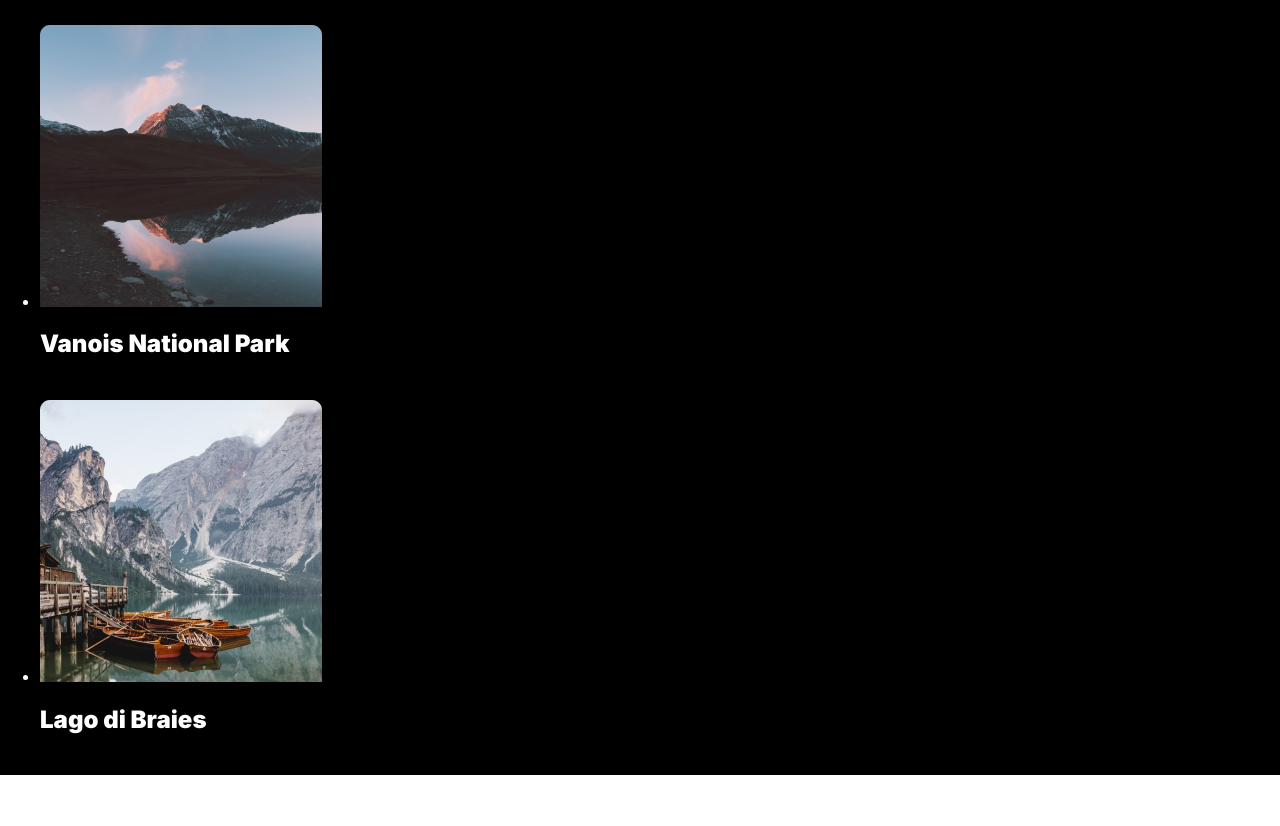
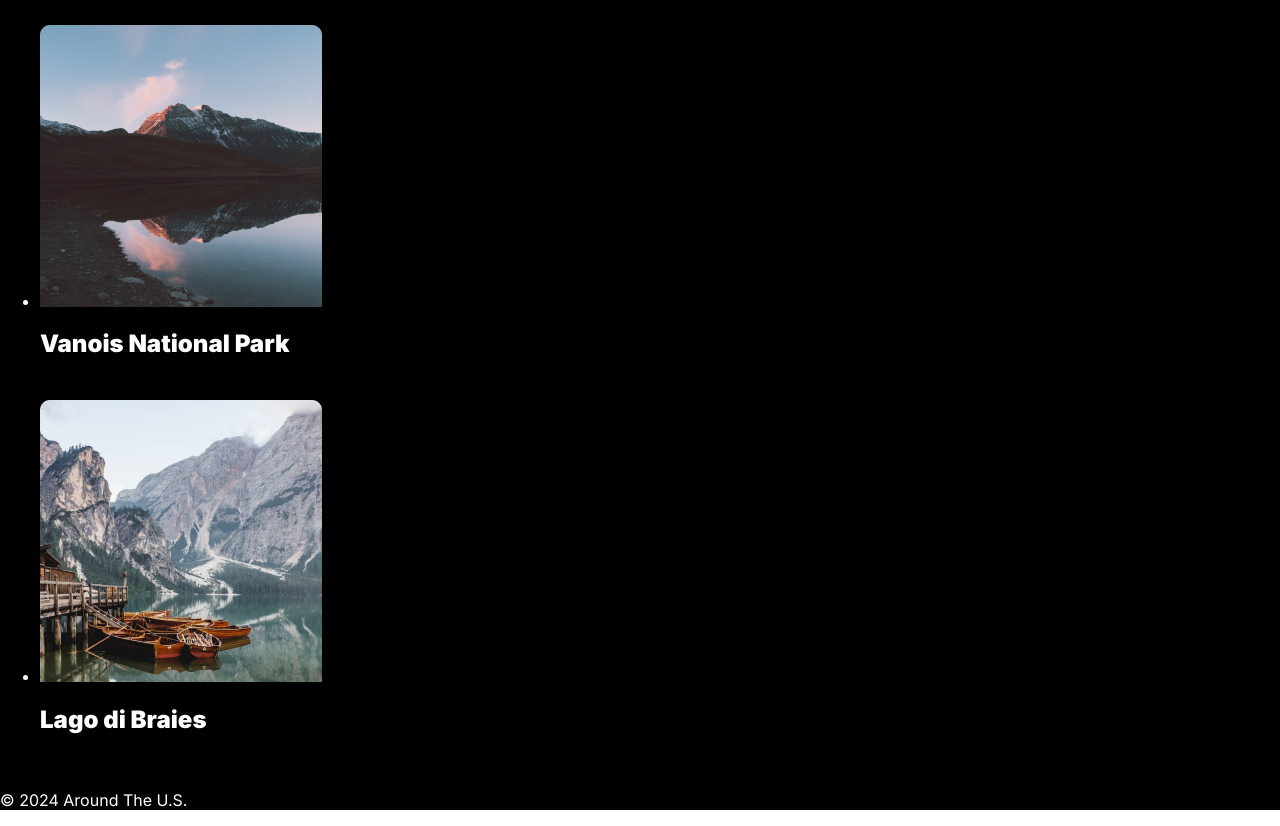
Before and after one commit to GuillermoMayoral/web_project_around, a plain HTML site: page index.html in a window 1280 px wide. Shown: the part 5640-6466 px from the top of the page. Before the commit the page ends 6431 px from the top, so only its background shows below. Drawn offline with Linux system fonts and the light colour scheme.

Commit message:
finifh html footer

```diff
--- a/index.html
+++ b/index.html
@@ -83,7 +83,7 @@
         </main>
 
         <footer class="footer">
-
+            <p class="footer__text">&copy 2024 Around The U.S.</p>
         </footer>
     </div>
 </body>
```
